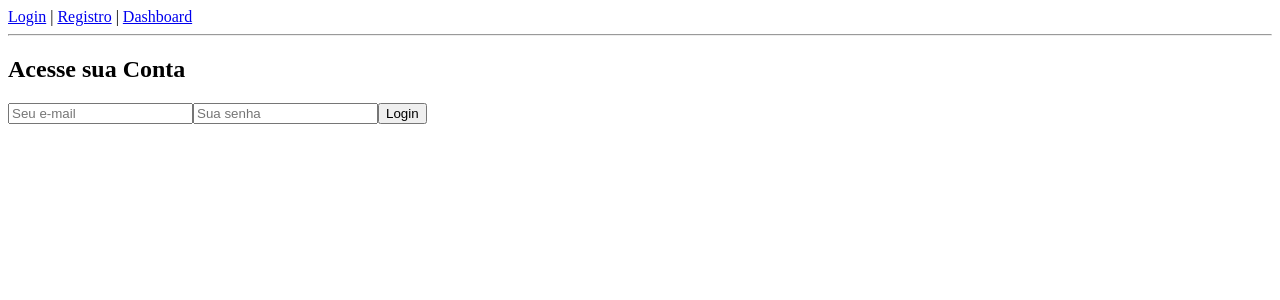
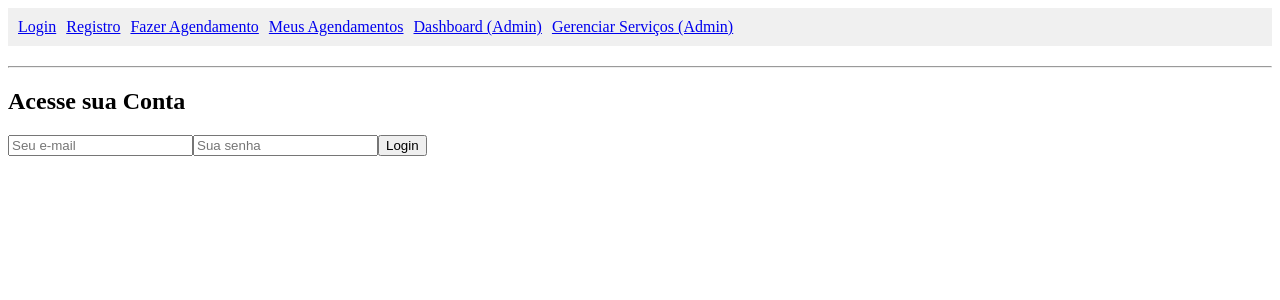
Before and after one commit to MarcosFernandes99/Sistema_de_agendamentos, a React (Vite) app in the folder frontend/: page / in a window 1280 px wide. Shown: the top 300 px of the page. Built offline with nearby package versions, Linux system fonts and the light colour scheme.

Commit message:
componente app modificado com novas rotas

```diff
--- a/frontend/src/App.jsx
+++ b/frontend/src/App.jsx
@@ -1,6 +1,7 @@
 // src/App.jsx
 import { BrowserRouter, Routes, Route, Link } from 'react-router-dom';
-// Importe APENAS as páginas que você vai usar nas rotas
+
+// Importe suas páginas e componentes
 import LoginPage from './pages/Login';
 import RegistroPage from './pages/Registro';
 import DashboardPage from './pages/Dashboard';
@@ -11,20 +12,25 @@ import ProtectedRoute from './pages/ProtectedRoute';
 
 function App() {
   return (
-
-     <div>
-      <nav>
-        <Link to="/">Login</Link> | <Link to="/registro">Registro</Link> | <Link to="/dashboard">Dashboard</Link>
+  <div>
+      <nav style={{ padding: '10px', background: '#f0f0f0', marginBottom: '20px' }}>
+        <Link to="/" style={{ marginRight: '10px' }}>Login</Link>
+        <Link to="/registro" style={{ marginRight: '10px' }}>Registro</Link>
+        <Link to="/agendar" style={{ marginRight: '10px' }}>Fazer Agendamento</Link>
+        <Link to="/meus-agendamentos" style={{ marginRight: '10px' }}>Meus Agendamentos</Link>
+        <Link to="/dashboard" style={{ marginRight: '10px' }}>Dashboard (Admin)</Link>
+        <Link to="/admin/servicos">Gerenciar Serviços (Admin)</Link>
       </nav>
       <hr />
-
-      {/* ... (suas rotas) ... */}
       <Routes>
+        {/* Rotas Públicas */}
         <Route path="/" element={<LoginPage />} />
         <Route path="/registro" element={<RegistroPage />} />
-        <Route path="/dashboard" element={<ProtectedRoute><DashboardPage /></ProtectedRoute>} />
+
+        {/* Rotas Protegidas */}
         <Route path="/agendar" element={<ProtectedRoute><AgendamentoPage /></ProtectedRoute>} />
         <Route path="/meus-agendamentos" element={<ProtectedRoute><MeusAgendamentosPage /></ProtectedRoute>} />
+        <Route path="/dashboard" element={<ProtectedRoute><DashboardPage /></ProtectedRoute>} />
         <Route path="/admin/servicos" element={<ProtectedRoute><GerenciarServicosPage /></ProtectedRoute>} />
       </Routes>
     </div>
```
